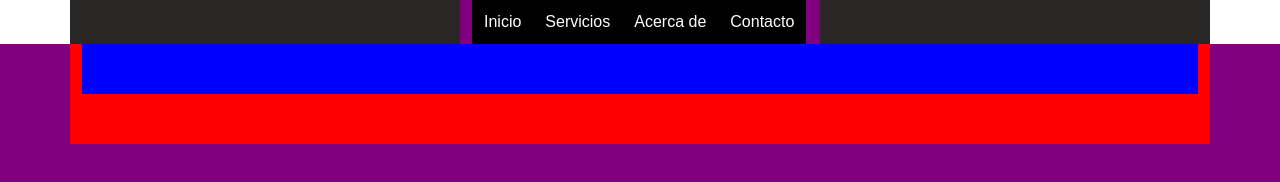
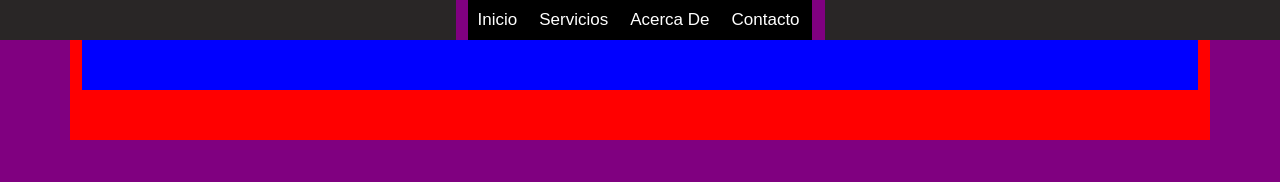
Before and after one commit to Drako9159/localserver, a website: page public/garrita.html in a window 1280 px wide. Drawn offline with nearby package versions, Linux system fonts and the light colour scheme.

Commit message:
menu complete

```diff
--- a/public/garrita.css
+++ b/public/garrita.css
@@ -5,14 +5,12 @@
 }
 
 #header0 {
+
+
+
     margin: auto;
-    width: 360px;
+    width: 369px;
     font-family:Arial, Helvetica, sans-serif;
-    display:flex;
-    flex-shrink: 2;
-
-    align-items: center;
-
 
 }
 
@@ -28,14 +26,29 @@ ul, ol {
     background-color:#000;
     color:#fff;
     text-decoration:none;
-    padding:10px 12px;
+    padding:10px 12px 10px 10px;
     display:block;
 }
-
 .nav li a:hover {
     background-color:#434343;
 }
+.nav li h4{
+    margin: auto;
+    font-size: 17px;
+    background-color:#000;
+    color:#fff;
+    text-decoration:none;
+    padding:10px 12px 10px 10px;
+    display:block;
+}
+.nav li h4:hover{
+    cursor: pointer;
+    background-color:#434343;
+
+}
+
 .nav li ul {
+
     display:none;
     position:absolute;
     min-width:140px;
@@ -43,24 +56,28 @@ ul, ol {
 .nav li:hover > ul {
     display: block;
 }
+.nav li:checked > ul{
+    display: block;
+}
+
 .nav li ul li {
     position:relative;
 }
 .nav li ul li ul {
+
     right:-140px;
     top:0px;
 }
 menu{
     background-color: rgb(41, 38, 38);
-    display: flex;
-    align-items: center;
+
 
 
 }
 
 
 #banner0 {
-
+    min-width: 369px;
     background-color: red;
 
     height: 100px;
--- a/public/garrita.html
+++ b/public/garrita.html
@@ -10,11 +10,11 @@
 <link rel="stylesheet" type="text/css" href="../node_modules/bootstrap/dist/css/bootstrap.min.css">
 
 <body>
-    <menu class="container">
+    <menu>
         <div class="container" id="header0">
             <ul class="nav">
-                <li><a href="">Inicio</a></li>
-                <li><a href="">Servicios</a>
+                <li><h4>Inicio</h4></li>
+                <li><h4>Servicios</h4>
                     <ul>
                         <li><a href="">Submenu1</a></li>
                         <li><a href="">Submenu2</a></li>
@@ -29,7 +29,7 @@
                         </li>
                     </ul>
                 </li>
-                <li><a href="">Acerca de</a>
+                <li><h4>Acerca De</h4>
                     <ul>
                         <li><a href="">Submenu1</a></li>
                         <li><a href="">Submenu2</a></li>
@@ -37,7 +37,7 @@
                         <li><a href="">Submenu4</a></li>
                     </ul>
                 </li>
-                <li><a href="">Contacto</a></li>
+                <li><h4>Contacto</h4></li>
             </ul>
         </div>
     </menu>
```
